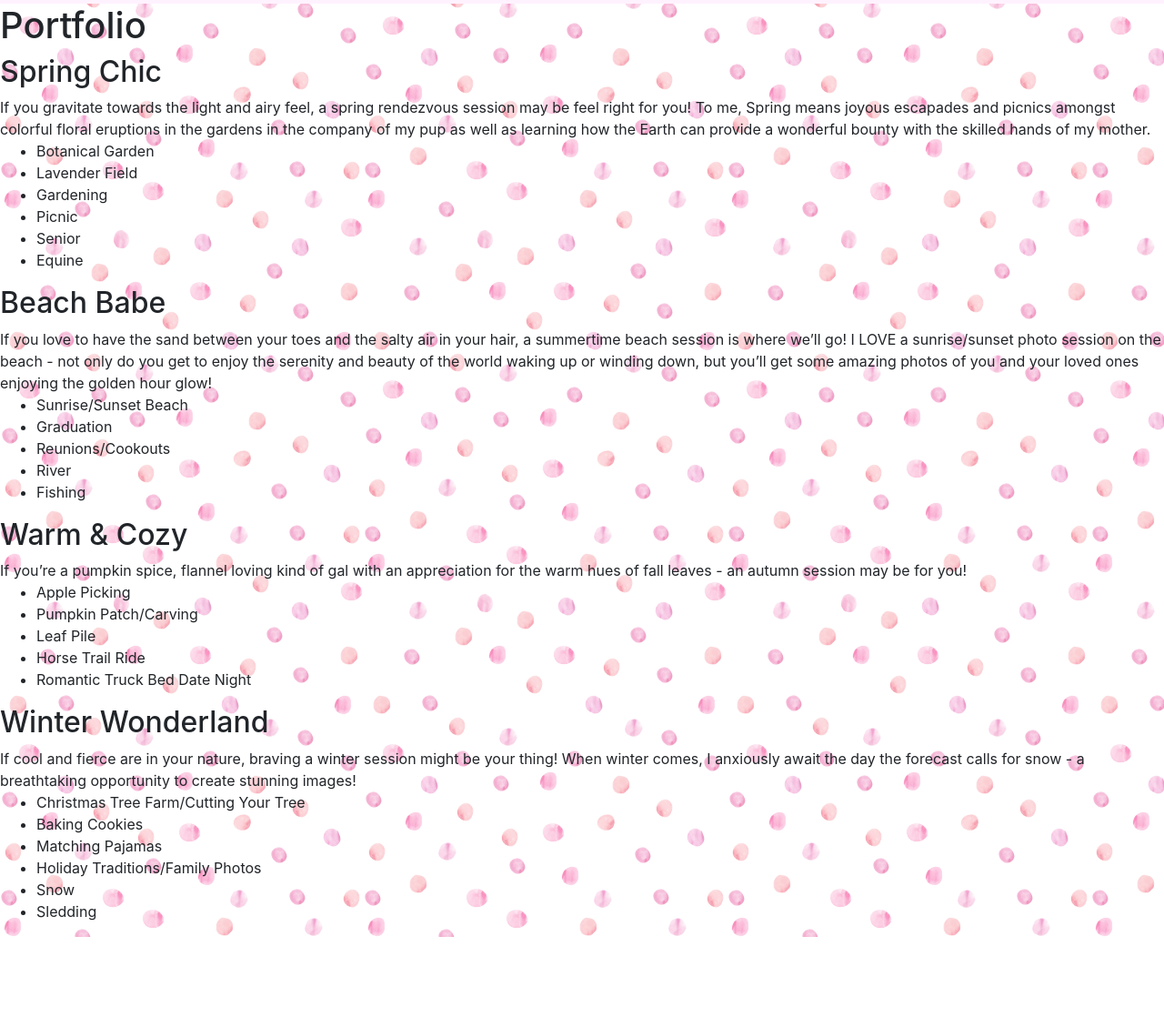
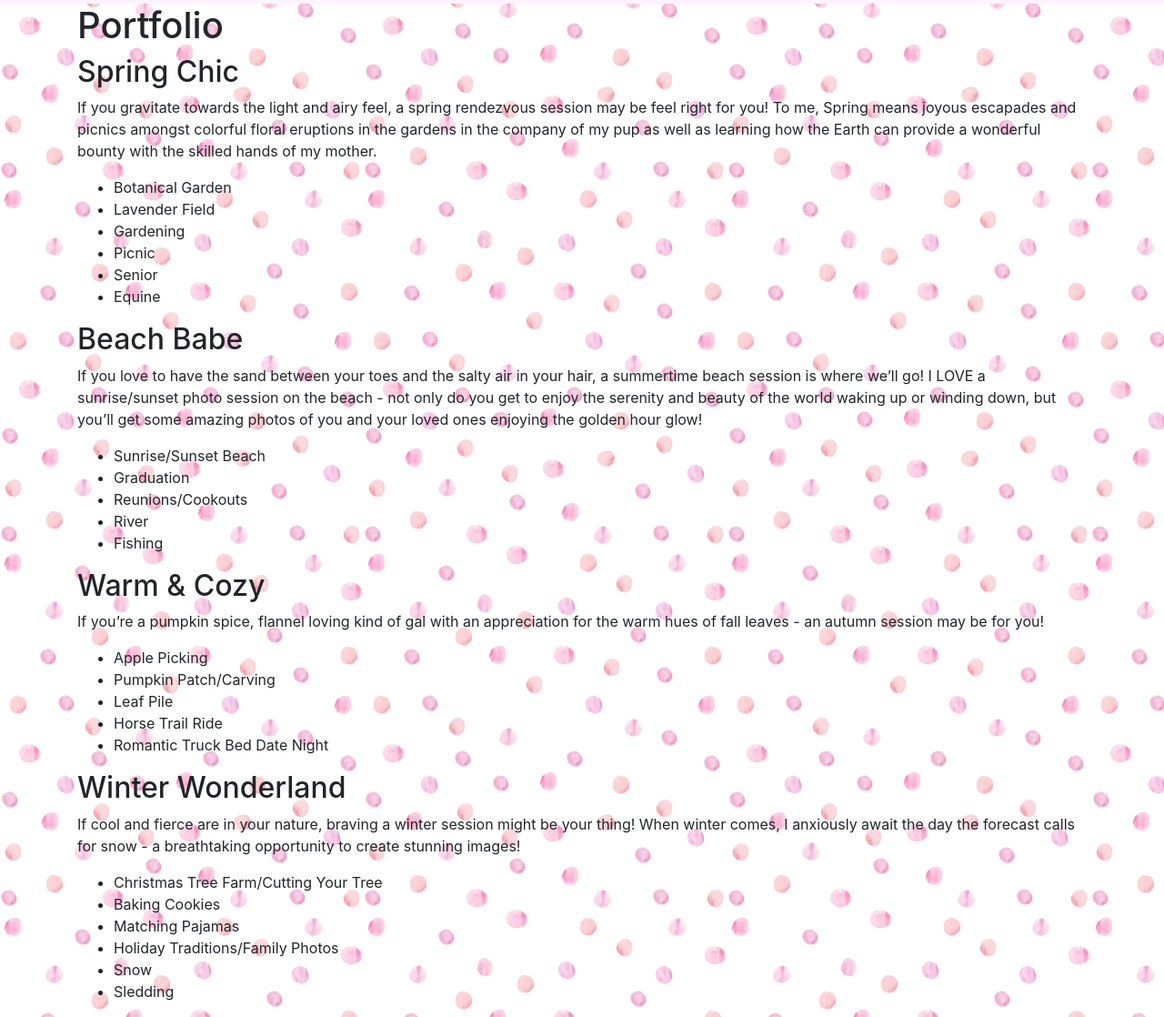
Before and after one commit to Arnold-DuFauchard/Portfolio-Project, a website: page portfolio.html in a window 1280 px wide. Shown: the part 202-1320 px from the top of the page at 91% size. Before the commit the page ends 1232 px from the top, so only its background shows below. Drawn offline with nearby package versions, Linux system fonts and the light colour scheme.

Commit message:
Update on grid layout

```diff
--- a/portfolio.html
+++ b/portfolio.html
@@ -36,13 +36,25 @@
         </div>
     </nav>
 
+    <section id="springChic">
+        <div class="container">
+            <div class="row">
+                <div class="col">
                     <h1>Portfolio</h1>
+                </div>
+            </div>
+
+            <div class="row">
+                <div class="col">
                     <h2>Spring Chic</h2>
-    <section id="springChic">
-        <div>
+                </div>
+            </div>
+
+            <div class="row">
+                <div class="col">
+                    <p>
                         If you gravitate towards the light and airy feel, a spring rendezvous session may be feel right for you! To me, Spring means joyous escapades and picnics amongst colorful floral eruptions in the gardens in the company of my pup as well as learning how the Earth can provide a wonderful bounty with the skilled hands of my mother.
-        </div>
-        <div>
+                    </p>
                     <ul>
                         <li>Botanical Garden</li>
                         <li>Lavender Field</li>
@@ -52,14 +64,23 @@
                         <li>Equine</li>
                     </ul>
                 </div>
+            </div>
+        </div>
     </section>
 
+    <section id="beachBabe">
+        <div class="container">
+            <div class="row">
+                <div class="col">
                     <h2>Beach Babe</h2>
-    <section id="beachBabe">
-        <div>
+                </div>
+            </div>
+
+            <div class="row">
+                <div class="col">
+                    <p>
                         If you love to have the sand between your toes and the salty air in your hair, a summertime beach session is where we’ll go! I LOVE a sunrise/sunset photo session on the beach - not only do you get to enjoy the serenity and beauty of the world waking up or winding down, but you’ll get some amazing photos of you and your loved ones enjoying the golden hour glow!
-        </div>
-        <div>
+                    </p>
                     <ul>
                         <li>Sunrise/Sunset Beach</li>
                         <li>Graduation</li>
@@ -68,14 +89,23 @@
                         <li>Fishing</li>
                     </ul>
                 </div>
+            </div>
+        </div>
     </section>
 
+    <section id="warmCozy">
+        <div class="container">
+            <div class="row">
+                <div class="col">
                     <h2>Warm & Cozy</h2>
-    <section id="warmCozy">
-        <div>
+                </div>
+            </div>
+
+            <div class="row">
+                <div class="col">
+                    <p>
                         If you’re a pumpkin spice, flannel loving kind of gal with an appreciation for the warm hues of fall leaves - an autumn session may be for you!
-        </div>
-        <div>
+                    </p>
                     <ul>
                         <li>Apple Picking</li>
                         <li>Pumpkin Patch/Carving</li>
@@ -84,14 +114,23 @@
                         <li>Romantic Truck Bed Date Night</li>
                     </ul>
                 </div>
+            </div>
+        </div>
     </section>
 
+    <section id="winterWonderland">
+        <div class="container">
+            <div class="row">
+                <div class="col">
                     <h2>Winter Wonderland</h2>
-    <section id="winterWonderland">
-        <div>
+                </div>
+            </div>
+
+            <div class="row">
+                <div class="col">
+                    <p>
                         If cool and fierce are in your nature, braving a winter session might be your thing! When winter comes, I anxiously await the day the forecast calls for snow - a breathtaking opportunity to create stunning images!
-        </div>
-        <div>
+                    </p>
                     <ul>
                         <li>Christmas Tree Farm/Cutting Your Tree</li>
                         <li>Baking Cookies</li>
@@ -101,6 +140,9 @@
                         <li>Sledding</li>
                     </ul>
                 </div>
+            </div>
+        </div>
     </section>
+
 </body>
 </html>
```
Also changed, not shown: contact.html (+9 -3 lines). Lines whose indentation alone changed are shown as unchanged.
